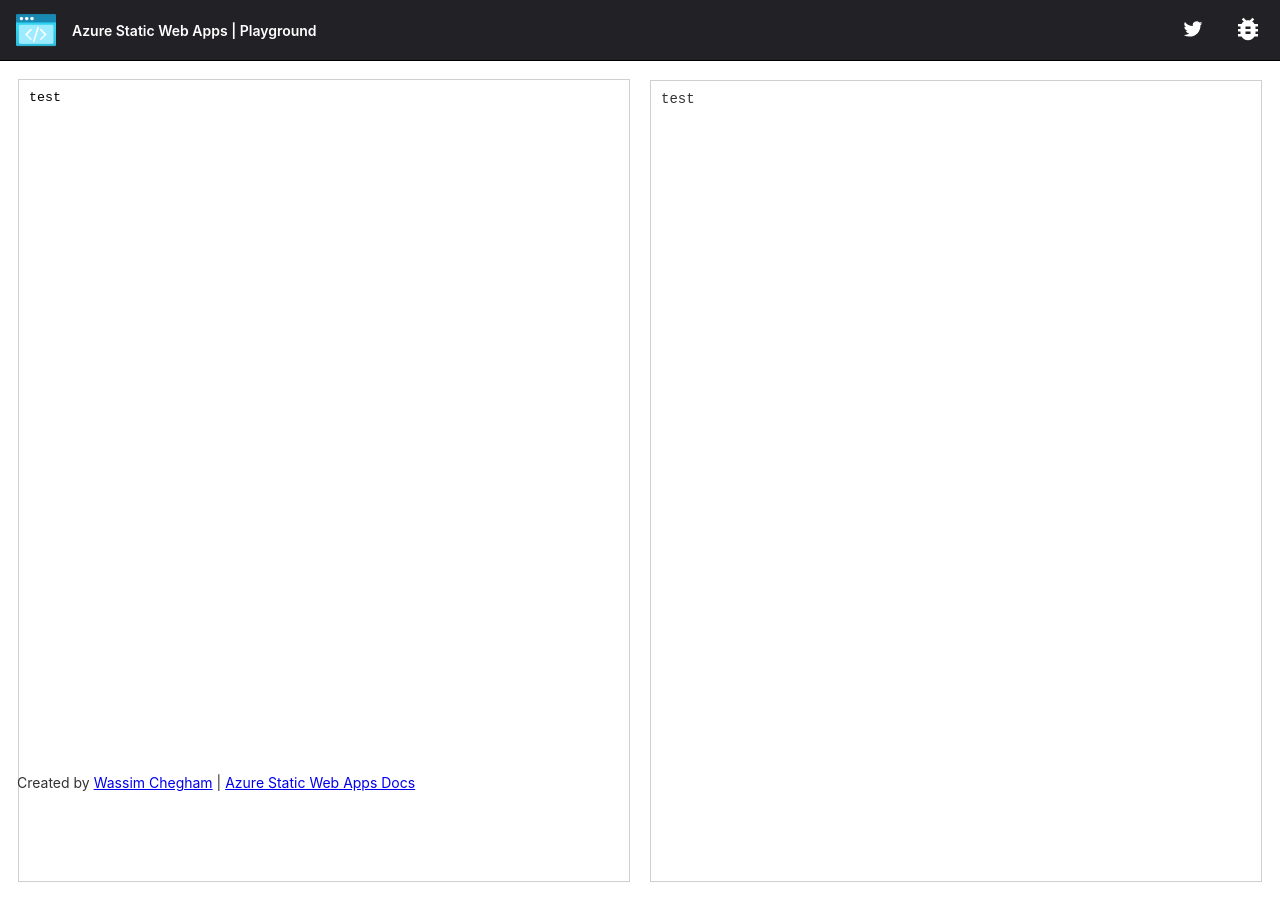
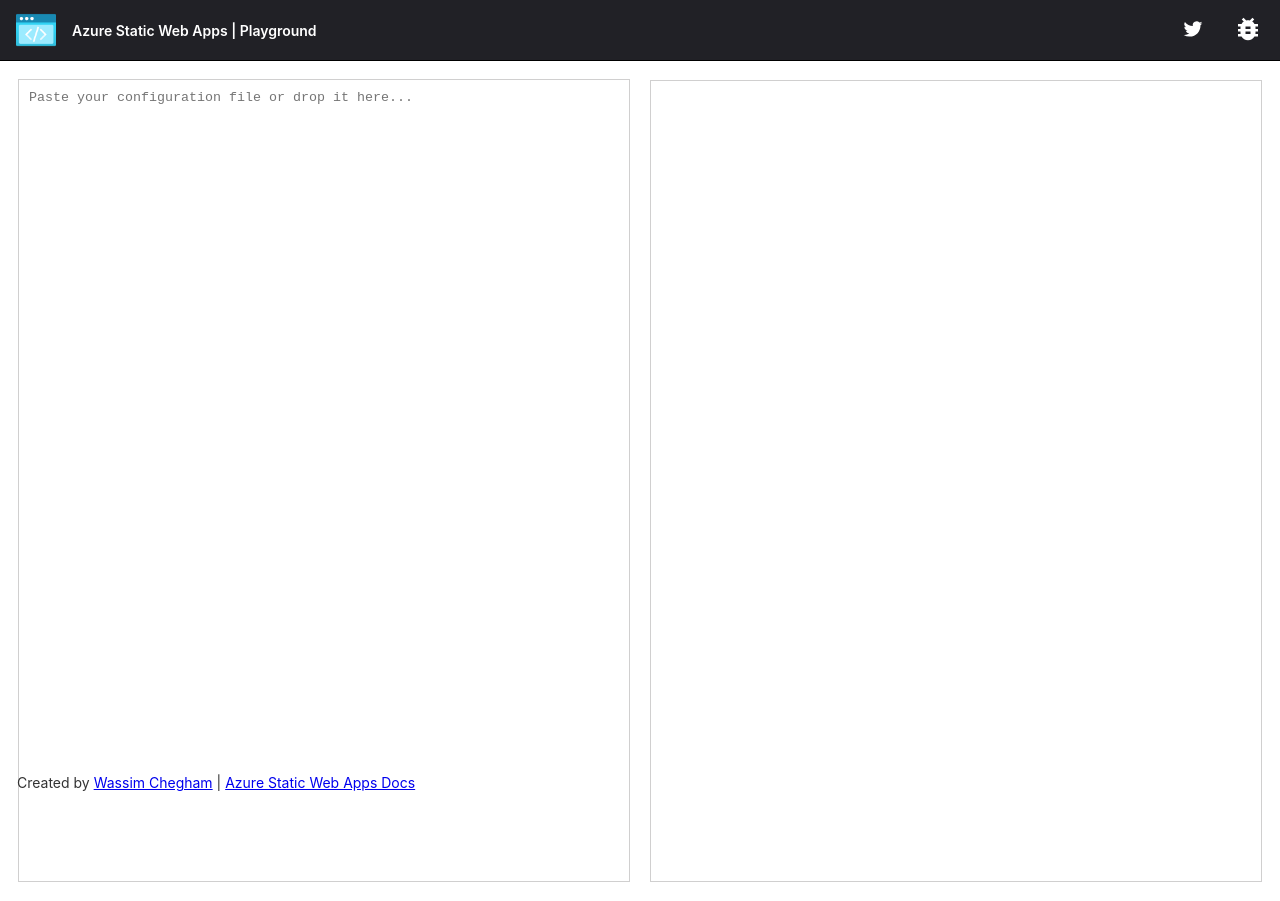
Before and after one commit to manekinekko/azure-static-web-apps-playground, an Angular app: page /playground in a window 1280 px wide. Built offline with nearby package versions, Linux system fonts and the light colour scheme.

Commit message:
feat: add drag and drop support

```diff
--- /dev/null
+++ b/src/app/playground/drag-drop.directive.ts
@@ -0,0 +1,41 @@
+import {
+  Directive,
+  EventEmitter,
+  HostBinding,
+  HostListener,
+  Output,
+} from '@angular/core';
+
+@Directive({
+  selector: '[appDragDrop]',
+})
+export class DragDropDirective {
+  @Output() onFileDropped = new EventEmitter<FileList>();
+
+  @HostBinding('style.background-color') private background = '#fff';
+
+  //Dragover listener
+  @HostListener('dragover', ['$event']) onDragOver(event: DragEvent) {
+    event.preventDefault();
+    event.stopPropagation();
+    this.background = '#eee';
+  }
+
+  //Dragleave listener
+  @HostListener('dragleave', ['$event']) public onDragLeave(event: DragEvent) {
+    event.preventDefault();
+    event.stopPropagation();
+    this.background = '#fff';
+  }
+
+  //Drop listener
+  @HostListener('drop', ['$event']) public ondrop(event: DragEvent) {
+    event.preventDefault();
+    event.stopPropagation();
+    this.background = '#fff';
+    let files = event.dataTransfer?.files;
+    if (files?.length! > 0) {
+      this.onFileDropped.emit(files);
+    }
+  }
+}
--- a/src/app/playground/home/home.component.css
+++ b/src/app/playground/home/home.component.css
@@ -22,6 +22,5 @@ textarea {
   display: inline-block;
   padding: 10px;
   overflow-y: scroll;
-  --webkit-scrollbar-color: rebeccapurple green;
-  --webkit-scrollbar-width: thin;
+  background-color: white;
 }
--- a/src/app/playground/home/home.component.html
+++ b/src/app/playground/home/home.component.html
@@ -1,6 +1,16 @@
-<div>
-  <textarea name="swaConfigRules" #swaConfig (input)="onSwaConfigRulesChanged(swaConfig.value)" cols="30" rows="10">
+<div
+  class="uploadfilecontainer"
+  appDragDrop
+  (onFileDropped)="uploadFile($event)"
+>
+  <textarea
+    name="swaConfigRules"
+    placeholder="Paste your configuration file or drop it here..."
+    #swaConfig
+    (input)="onSwaConfigRulesChanged(swaConfig.value)"
+    [value]="swaConfigRules"
+  >
 test</textarea
   >
-  <pre>{{swaConfigRulesResulsts}}</pre>
+  <pre>{{ swaConfigRulesResulsts }}</pre>
 </div>
--- a/src/app/playground/home/home.component.ts
+++ b/src/app/playground/home/home.component.ts
@@ -6,8 +6,9 @@ import { Component, OnInit } from '@angular/core';
   styleUrls: ['./home.component.css'],
 })
 export class HomeComponent implements OnInit {
-  swaConfigRules = 'test';
-  swaConfigRulesResulsts = 'test';
+  swaConfigRules = '';
+  swaConfigRulesResulsts = '';
+  files: any = [];
 
   constructor() {}
 
@@ -16,4 +17,20 @@ export class HomeComponent implements OnInit {
   onSwaConfigRulesChanged(value: string) {
     this.swaConfigRulesResulsts = value;
   }
+
+  uploadFile(files: FileList) {
+    const file = files?.item(0);
+
+    if (file) {
+      const reader = new FileReader();
+      reader.onload = (e: any) => {
+        this.swaConfigRules = e.target?.result;
+        console.log({ e: this.swaConfigRules });
+      };
+      reader.readAsText(file);
+    }
+  }
+  deleteAttachment(index: number) {
+    this.files.splice(index, 1);
+  }
 }
--- a/src/app/playground/playground.module.ts
+++ b/src/app/playground/playground.module.ts
@@ -2,6 +2,7 @@ import { CommonModule } from '@angular/common';
 import { NgModule } from '@angular/core';
 import { Route, RouterModule } from '@angular/router';
 import { HomeComponent } from './home/home.component';
+import { DragDropDirective } from './drag-drop.directive';
 
 export const routes: Route[] = [
   {
@@ -11,7 +12,7 @@ export const routes: Route[] = [
 ];
 
 @NgModule({
-  declarations: [HomeComponent],
+  declarations: [HomeComponent, DragDropDirective],
   imports: [CommonModule, RouterModule.forChild(routes)],
 })
 export class PlaygroundModule {}
```
